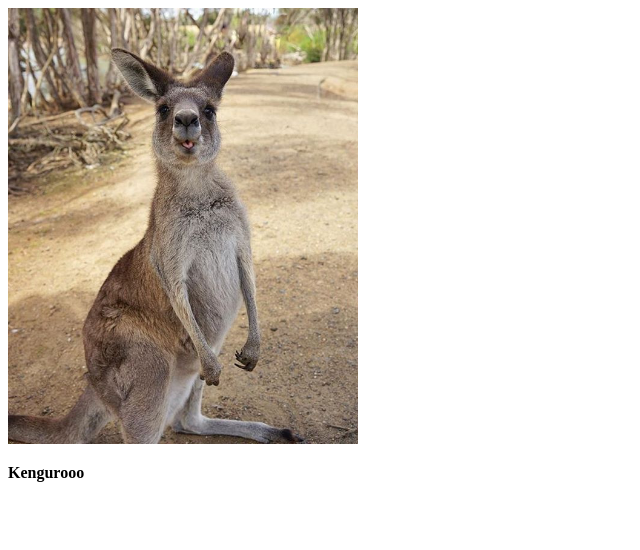
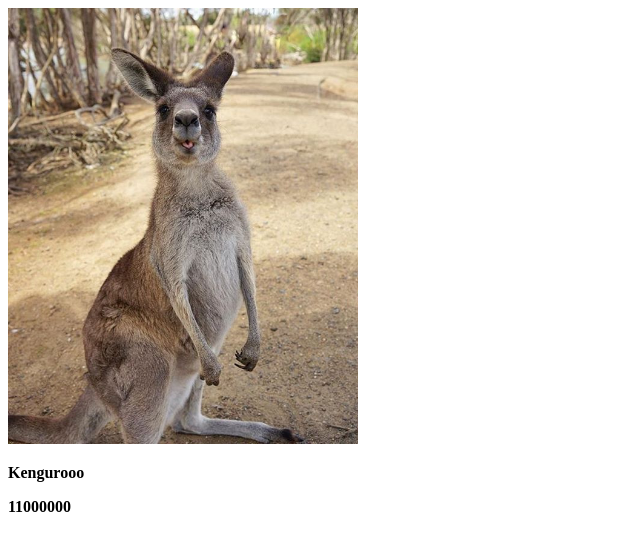
Before and after one commit to Emiliya99/myproject01, a plain HTML site: page index.html in a window 1280 px wide. Shown: the whole page, without its empty margins (0-640 px from the left). Drawn offline with Linux system fonts and the light colour scheme.

Commit message:
three commit

```diff
--- a/index.html
+++ b/index.html
@@ -9,5 +9,6 @@
 <body>
     <img width="350px" src="pictures/kenguro.jfif">
     <p><b> Kengurooo</b></p>
+    <p><b> 11000000</b></p>
 </body>
 </html>
```
